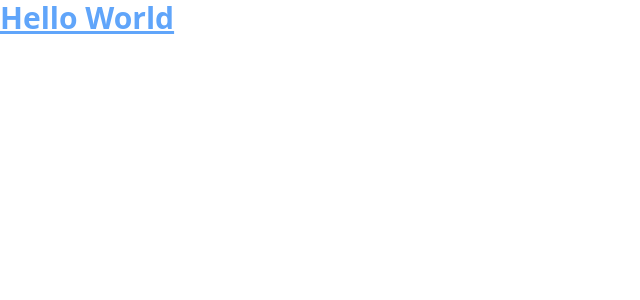
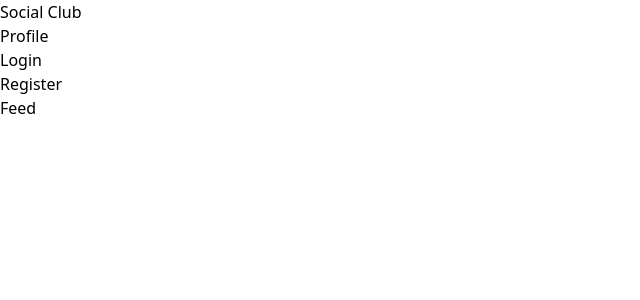
Before and after one commit to devkovmtl/socialize-client, a React (Create React App) app: page / in a window 1280 px wide. Shown: the top 300 px of the page, without its empty margins (0-640 px from the left). Built offline with nearby package versions, Linux system fonts and the light colour scheme.

Commit message:
Basic setup of react-router dom

```diff
--- a/src/App.js
+++ b/src/App.js
@@ -1,11 +1,42 @@
-const App = () => {
+import { Routes, Route, Outlet, Link } from 'react-router-dom';
+import Login from './pages/Login';
+import Register from './pages/Register';
+import Feed from './pages/Feed';
+import Profile from './pages/Profile';
+
+const Layout = () => {
   return (
     <div>
-      <h1 className='text-blue-400 text-3xl font-bold underline'>
-        Hello World
-      </h1>
+      <ul>
+        <li>
+          <Link to='/'>Social Club</Link>
+        </li>
+        <li>
+          <Link to='profile'>Profile</Link>
+        </li>
+        <li>
+          <Link to='login'>Login</Link>
+        </li>
+        <li>
+          <Link to='register'>Register</Link>
+        </li>
+      </ul>
+      <Outlet />
     </div>
   );
 };
 
+const App = () => {
+  return (
+    <Routes>
+      <Route path='/' element={<Layout />}>
+        <Route index element={<Feed />} />
+        <Route path='profile' element={<Profile />} />
+        <Route path='login' element={<Login />} />
+        <Route path='register' element={<Register />} />
+      </Route>
+    </Routes>
+  );
+};
+
 export default App;
--- a/src/index.js
+++ b/src/index.js
@@ -1,5 +1,6 @@
 import React from 'react';
 import { createRoot } from 'react-dom/client';
+import { BrowserRouter } from 'react-router-dom';
 import './styles/index.css';
 import App from './App';
 import reportWebVitals from './reportWebVitals';
@@ -9,7 +10,9 @@ const root = createRoot(container);
 
 root.render(
   <React.StrictMode>
-    <App />
+    <BrowserRouter>
+      <App />
+    </BrowserRouter>
   </React.StrictMode>
 );
 
--- /dev/null
+++ b/src/pages/Feed.js
@@ -0,0 +1,5 @@
+const Feed = () => {
+  return <div>Feed</div>;
+};
+
+export default Feed;
--- /dev/null
+++ b/src/pages/Login.js
@@ -0,0 +1,5 @@
+const Login = () => {
+  return <div>Login</div>;
+};
+
+export default Login;
--- /dev/null
+++ b/src/pages/Profile.js
@@ -0,0 +1,5 @@
+const Profile = () => {
+  return <div>Profile</div>;
+};
+
+export default Profile;
--- /dev/null
+++ b/src/pages/Register.js
@@ -0,0 +1,5 @@
+const Register = () => {
+  return <div>Register</div>;
+};
+
+export default Register;
```
